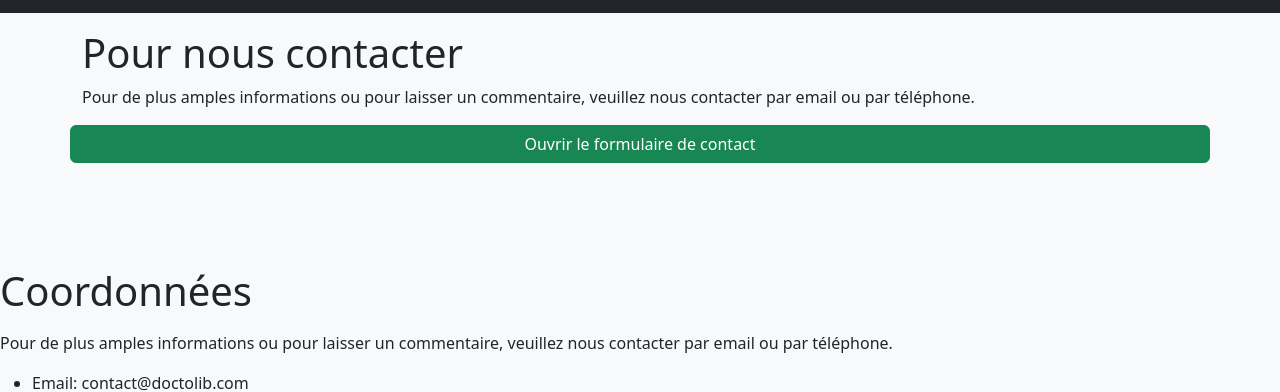
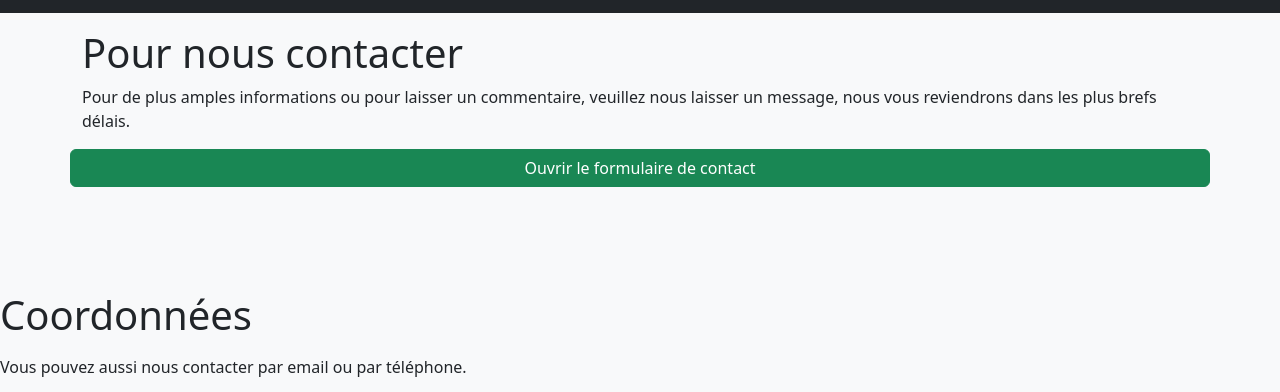
Before and after one commit to dracken24/doctolib-With-DataBase, a plain HTML site: page web/Laboratoire 1/mini-doctolib/contact.html in a window 1280 px wide. Shown: the part 77-469 px from the top of the page. Drawn offline with nearby package versions, Linux system fonts and the light colour scheme.

Commit message:
Contact3

```diff
--- a/web/Laboratoire 1/mini-doctolib/contact.html
+++ b/web/Laboratoire 1/mini-doctolib/contact.html
@@ -25,7 +25,7 @@
                     <div class="row">
                         <h1>Pour nous contacter</h1>
 
-                        <p>Pour de plus amples informations ou pour laisser un commentaire, veuillez nous contacter par email ou par téléphone.</p>
+                        <p>Pour de plus amples informations ou pour laisser un commentaire, veuillez nous laisser un message, nous vous reviendrons dans les plus brefs délais.</p>
 
                         <button type="button" class="btn btn-success" data-bs-toggle="modal" data-bs-target="#rendez-vous">
                             Ouvrir le formulaire de contact
@@ -88,7 +88,7 @@
 
 
 <p><h1>Coordonnées</h1></p>
-<p>Pour de plus amples informations ou pour laisser un commentaire, veuillez nous contacter par email ou par téléphone.</p>
+<p>Vous pouvez aussi nous contacter par email ou par téléphone.</p>
 <ul>
 <li>Email: contact@doctolib.com</li>
 <li>Téléphone: 514-254-7131</li>
```
